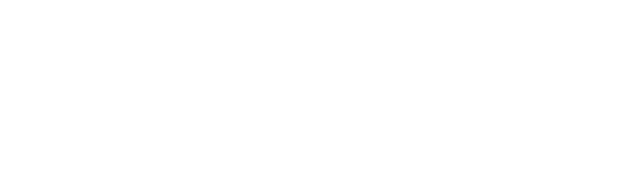
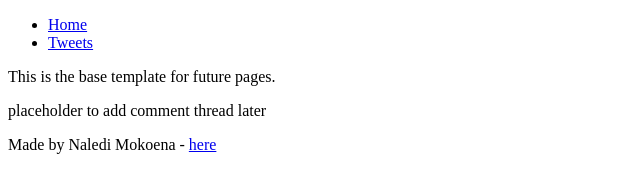
Before and after one commit to Naledi84/My_First_Portfolio, a plain HTML site: page html_basic/base_index.html in a window 1280 px wide. Shown: the whole page, without its empty margins (0-640 px from the left). Drawn offline with Linux system fonts and the light colour scheme.

Commit message:
Update base_index.html

```diff
--- a/html_basic/base_index.html
+++ b/html_basic/base_index.html
@@ -5,5 +5,26 @@
   <title>My First Portfolio</title>
 </head>
 <body>
+  <header>
+    <ul>
+      <li><a href="index.html">Home</a></li>
+      <li><a href="tweets.html">Tweets</a></li>
+    </ul>
+  </header>
+
+  <main>
+    <article>
+      <!-- This is a placeholder for page-specific content -->
+      <p>This is the base template for future pages.</p>
+    </article>
+
+    <aside>
+      <p>placeholder to add comment thread later</p>
+    </aside>
+  </main>
+
+  <footer>
+    <p>Made by Naledi Mokoena - <a href="https://github.com/Naledi84" target="_blank">here</a></p>
+  </footer>
 </body>
 </html>
```
